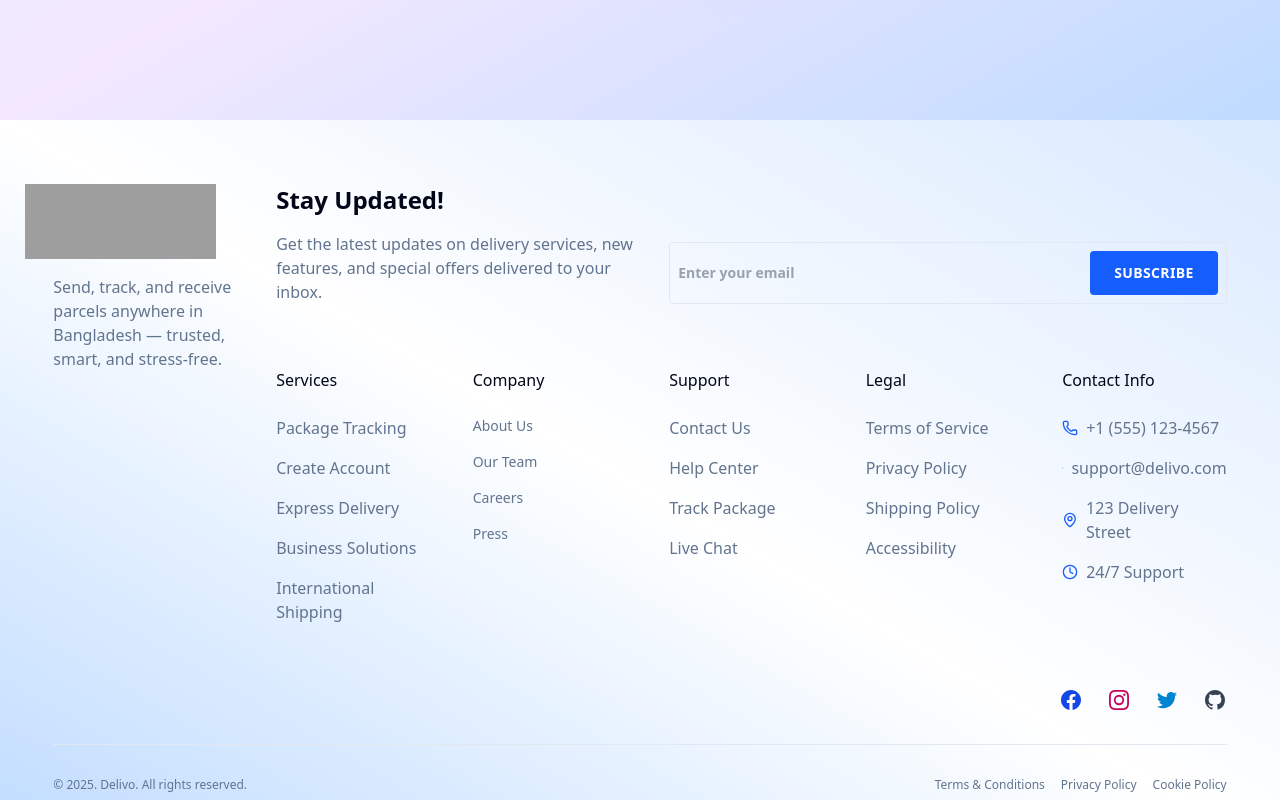
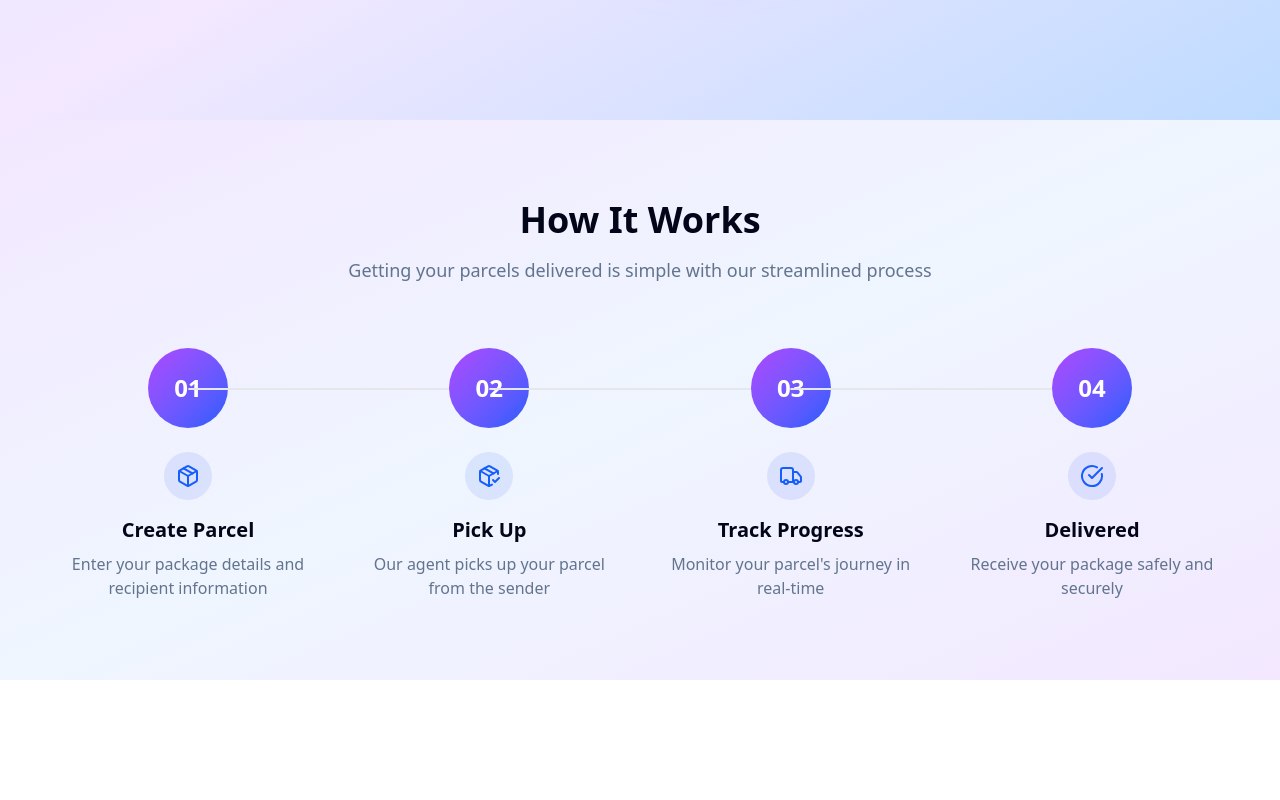
Before and after one commit to Rika4698/Parcel-Delivery-API-Frontend, a React (Vite) app: page / in a window 1280 px wide. Shown: the part 600-1400 px from the top of the page. Built offline with nearby package versions, Linux system fonts and the light colour scheme; no server answers; grey boxes are pictures that could not be loaded.

Commit message:
create how it works section

```diff
--- a/src/Public/Home.tsx
+++ b/src/Public/Home.tsx
@@ -1,4 +1,5 @@
 import HeroSection from "@/components/Public/HomePage/HeroSection";
+import HowItWorks from "@/components/Public/HomePage/HowItWorks";
 
 
 
@@ -7,6 +8,7 @@ function Home(){
     return(
         <div>
             <HeroSection/>
+            <HowItWorks/>
 
         </div>
     );
--- /dev/null
+++ b/src/components/Public/HomePage/HowItWorks.tsx
@@ -0,0 +1,86 @@
+import {
+    Package,
+    Truck,
+    CheckCircle,
+    PackageCheck
+
+} from 'lucide-react';
+
+
+const HowItWorks = () => {
+
+const steps =[
+  {
+    step: "01",
+    title: "Create Parcel",
+    description: "Enter your package details and recipient information",
+    icon: <Package className="h-6 w-6" />,
+  },
+  {
+    step: "02",
+    title: "Pick Up",
+    description: "Our agent picks up your parcel from the sender",
+    icon: <PackageCheck className="h-6 w-6" />,
+  },
+  {
+    step: "03",
+    title: "Track Progress",
+    description: "Monitor your parcel's journey in real-time",
+    icon: <Truck className="h-6 w-6" />,
+  },
+  {
+    step: "04",
+    title: "Delivered",
+    description: "Receive your package safely and securely",
+    icon: <CheckCircle className="h-6 w-6" />,
+  },
+];
+
+
+
+    return (
+        <div className="min-h-screen">
+            <section className="py-20 bg-gradient-to-br from-purple-100 via-blue-50 to-purple-100 dark:from-gray-900 dark:via-slate-800 dark:to-gray-900">
+                <div className="w-11/12 max-w-7xl mx-auto">
+                    <div className="text-center space-y-4 mb-16">
+                        <h2 className="text-3xl sm:text-4xl font-bold text-foreground">
+                            How It Works
+                        </h2>
+                        <p className="text-lg text-muted-foreground max-w-2xl mx-auto font-medium">
+                            Getting your parcels delivered is simple with our streamlined process
+                        </p>
+                    </div>
+
+                    <div className="grid grid-cols-1 md:grid-cols-4 gap-8">
+                        {steps.map((step, index) => (
+                            <div key={index} className="text-center space-y-6">
+                                <div className="relative">
+                                    <div className="mx-auto w-20 h-20 bg-gradient-to-br from-purple-500 to-blue-600 dark:from-purple-400 dark:to-blue-400 rounded-full flex items-center justify-center">
+                                        <span className="text-2xl font-bold text-white">{step.step}</span>
+                                    </div>
+                                    {index < steps.length - 1 && (
+                                        <div className="hidden md:block absolute top-10 left-full   w-full h-0.5 bg-gray-200 dark:bg-gray-600 -translate-x-1/2"></div>
+                                    )}
+                                </div>
+                                <div className="space-y-4">
+                                    <div className="mx-auto w-12 h-12 bg-blue-700/10 dark:bg-blue-400/10  text-blue-600 dark:text-blue-400 rounded-full flex items-center justify-center">
+                                        {step.icon}
+                                    </div>
+                                    <div className="space-y-2">
+                                        <h3 className="text-xl font-bold text-foreground">{step.title}</h3>
+                                        <p className="text-muted-foreground">{step.description}</p>
+                                    </div>
+                                </div>
+                            </div>
+                        ))}
+                    </div>
+                </div>
+            </section>
+
+
+
+        </div>
+    );
+};
+
+export default HowItWorks;
```
